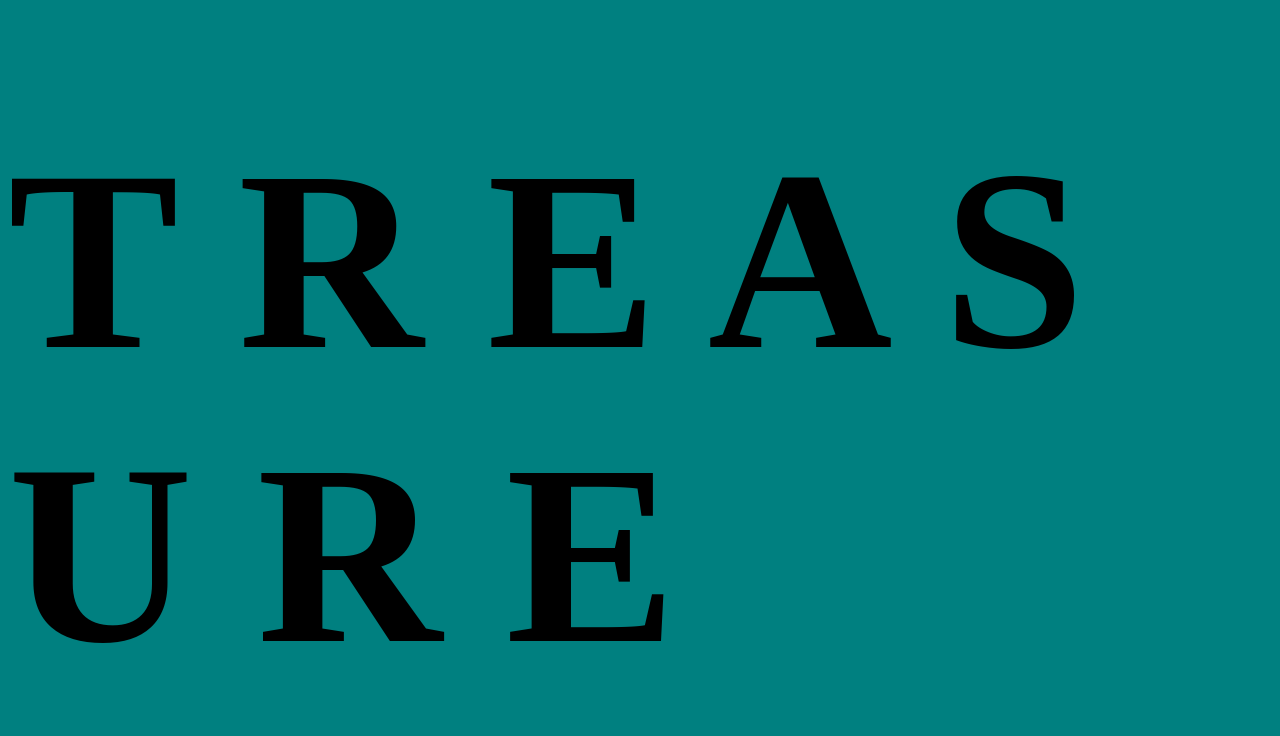
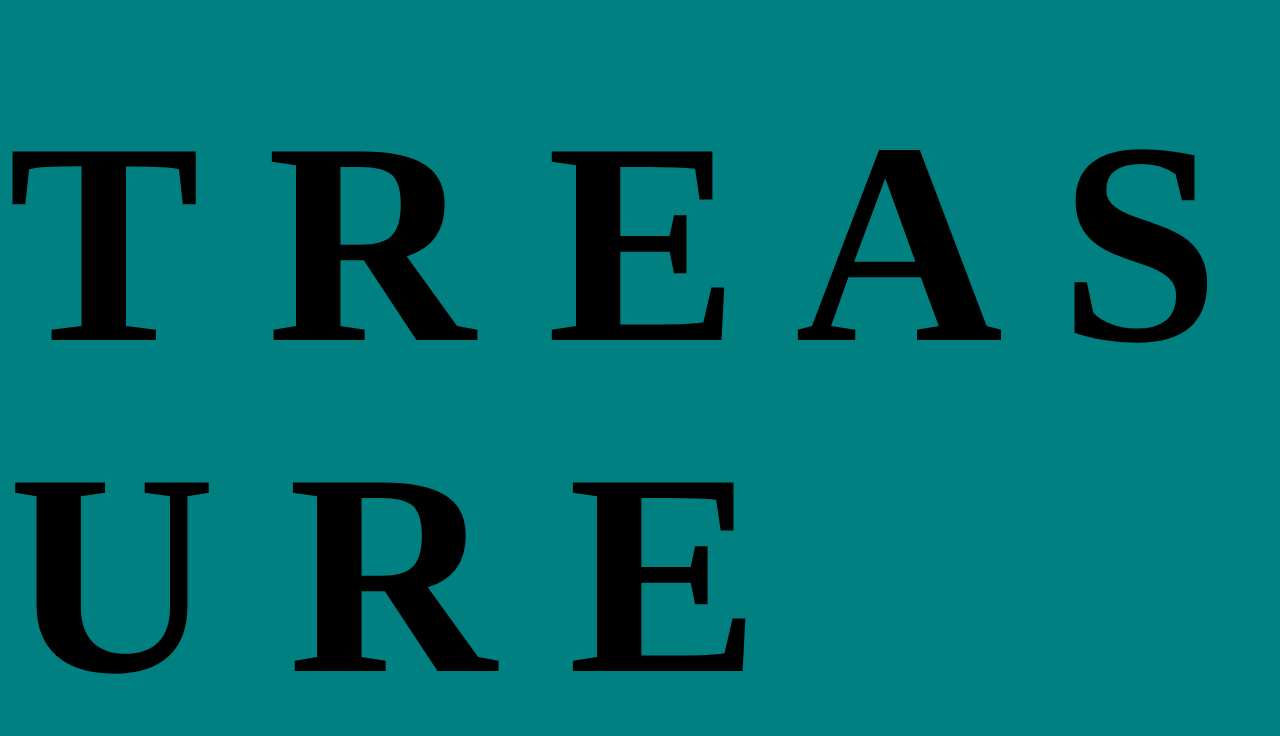
Before and after one commit to Treasure-Call/AnimatedTextGitDemo, a plain HTML site: page index.html in a window 1280 px wide. Drawn offline with Linux system fonts and the light colour scheme.

Commit message:
re-try push to GitHub

```diff
--- a/app.css
+++ b/app.css
@@ -7,7 +7,7 @@ body {
 }
 
 h1 {
-    font-size: 16rem;
+    font-size: 18rem;
     font-family: 'Times New Roman', Times, serif;
 }
 
```
